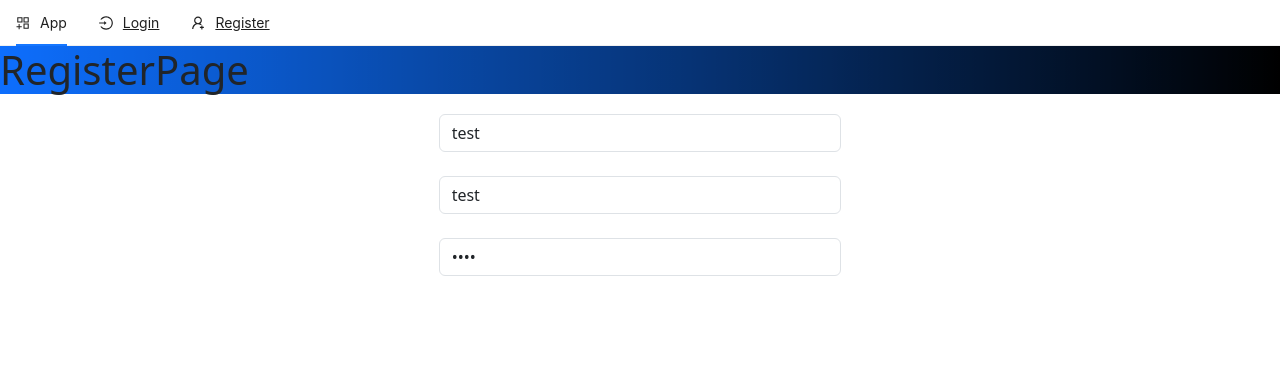
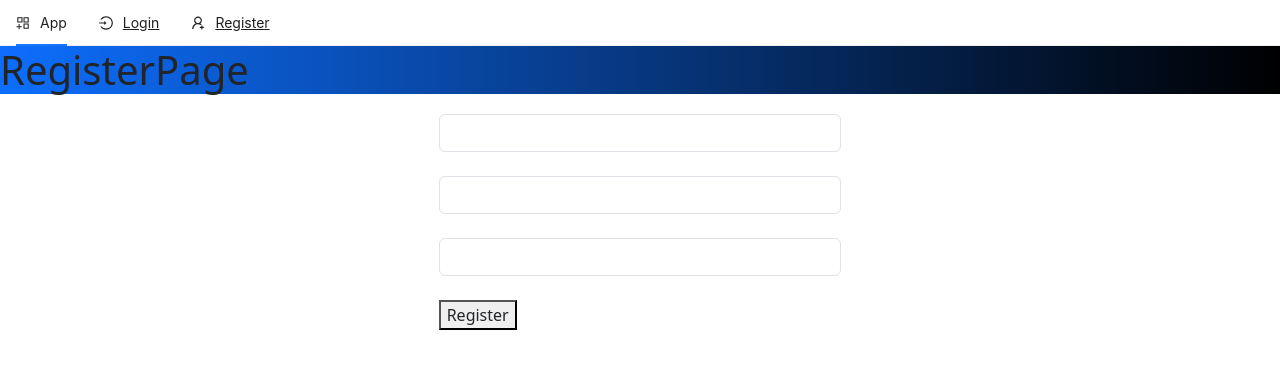
Before and after one commit to ozzkan-burak/react-cookie-based-auth, a Next.js app: page /register in a window 1280 px wide. Shown: the top 368 px of the page. Built offline with nearby package versions, Linux system fonts and the light colour scheme.

Commit message:
episode6

```diff
--- a/pages/register.jsx
+++ b/pages/register.jsx
@@ -7,7 +7,10 @@ const RegisterPage = () => {
   const passRef = useRef();
 
   const handleSubmit = (e) => {
-
+    e.preventDefault();
+    console.log(nameRef?.current.value)
+    console.log(emailRef?.current.value)
+    console.log(passRef?.current.value)
   }
 
   return (
@@ -15,9 +18,10 @@ const RegisterPage = () => {
       <h1 className="jumbotron rext-center bg-primary square">RegisterPage</h1>
       <div className="container col-md-4 offset-md-4 pb-5">
         <form onSubmit={handleSubmit}>
-          <input type="text" ref={nameRef} className="form-control mb-4 p4" value={'test'} />
-          <input type="email" ref={emailRef} className="form-control mb-4 p4" value={'test'} />
-          <input type="password" ref={passRef} className="form-control mb-4 p4" value={'test'} />
+          <input type="text" ref={nameRef} className="form-control mb-4 p4" />
+          <input type="email" ref={emailRef} className="form-control mb-4 p4" />
+          <input type="password" ref={passRef} className="form-control mb-4 p4" />
+          <button type="submit">Register</button>
         </form>
       </div>
     </>
```
